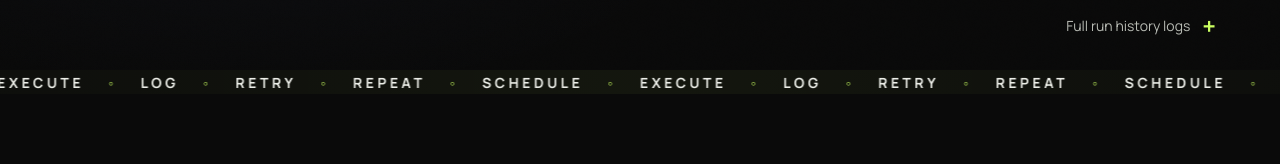
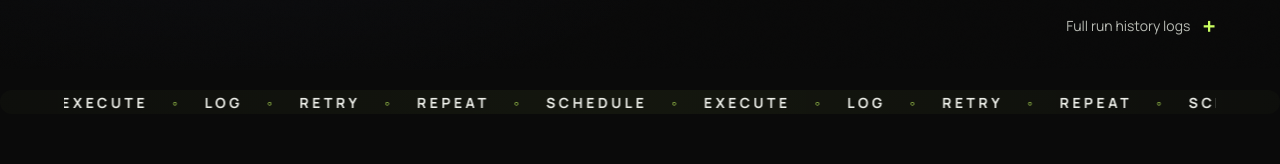
Before and after one commit to bluwwi/vcron, a Next.js app in the folder client/: page / in a window 1280 px wide. Shown: the part 731-895 px from the top of the page. Built offline with nearby package versions, Linux system fonts and the light colour scheme; no server answers.

Commit message:
fix: constrain marquee to max-w-7xl with padding and my-5 spacing

```diff
--- a/client/src/app/(root)/page.tsx
+++ b/client/src/app/(root)/page.tsx
@@ -130,7 +130,7 @@ export default function LandingPage() {
       </section>
 
       {/* ═══════════════ MARQUEE ═══════════════ */}
-      <div style={{ background: "linear-gradient(90deg, rgba(202,255,97,0.02), rgba(202,255,97,0.05), rgba(202,255,97,0.02))" }}>
+      <div className="mx-auto w-full max-w-7xl my-5" style={{ padding: "0 clamp(1.5rem, 5vw, 5rem)", background: "linear-gradient(90deg, rgba(202,255,97,0.02), rgba(202,255,97,0.05), rgba(202,255,97,0.02))", borderRadius: "12px" }}>
         <Marquee speed={25}>
           <span className="mono text-xs sm:text-sm tracking-[0.25em] font-bold py-3 sm:py-4">
             <span className="text-text">SCHEDULE</span>
```
